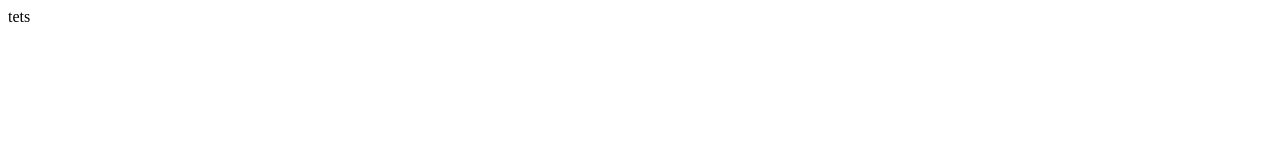
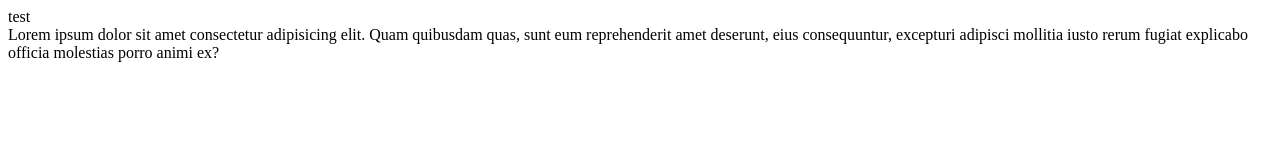
Before and after one commit to Ntqqun/SkillUp_beginning_Html_Css, a plain HTML site: page lesson-6/index.html in a window 1280 px wide. Drawn offline with Linux system fonts and the light colour scheme.

Commit message:
new change of html

```diff
--- a/lesson-6/index.html
+++ b/lesson-6/index.html
@@ -9,7 +9,8 @@
 </head>
 
 <body>
-    <div>tets</div>
+    <div>test</div>
+    <div>Lorem ipsum dolor sit amet consectetur adipisicing elit. Quam quibusdam quas, sunt eum reprehenderit amet deserunt, eius consequuntur, excepturi adipisci mollitia iusto rerum fugiat explicabo officia molestias porro animi ex?</div>
 </body>
 
 </html>
```
